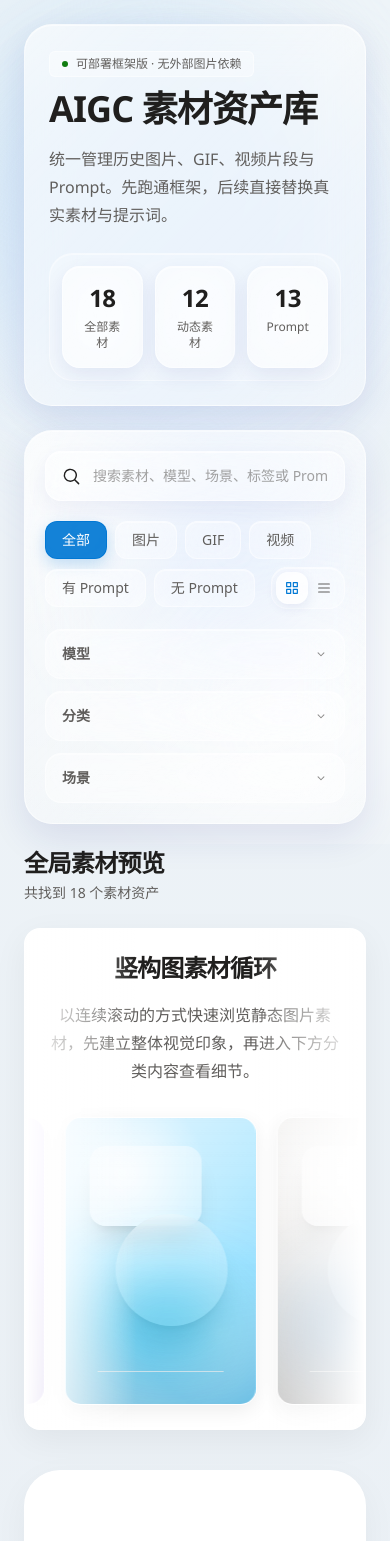
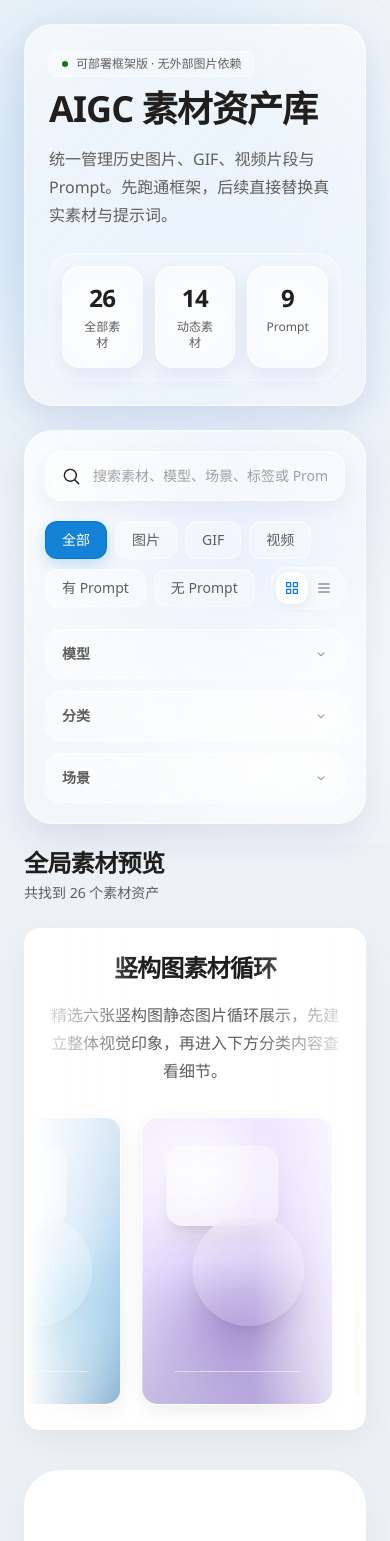
Before and after one commit to Feeeling-Black/aigc-asset-library, a React (Vite) app: page / in a window 390 px wide. Shown: the top 1541 px of the page. Built offline with nearby package versions, Linux system fonts and the light colour scheme; the HTML template or start-up script is replaced by a standard one.

Commit message:
Update App.jsx

```diff
--- a/src/App.jsx
+++ b/src/App.jsx
@@ -27,15 +27,15 @@ const visualPresets = [
   ["#fdf3f4", "#f7d7dc", "#f3a8b7", "#e3008c"],
 ];
 
-const initialAssets = Array.from({ length: 18 }, (_, index) => {
+const placeholderAssets = Array.from({ length: 12 }, (_, index) => {
   const id = index + 1;
-  const mediaType = mediaTypes[index % mediaTypes.length];
+  const mediaType = "image";
   const hasPrompt = index % 4 !== 1;
   const preset = visualPresets[index % visualPresets.length];
 
   return {
     id,
-    title: `${mediaType === "image" ? "图片" : mediaType === "gif" ? "动态素材" : "视频片段"}占位 ${String(id).padStart(2, "0")}`,
+    title: `图片占位 ${String(id).padStart(2, "0")}`,
     mediaType,
     model: models[index % models.length],
     category: categories[index % categories.length],
@@ -49,6 +49,48 @@ const initialAssets = Array.from({ length: 18 }, (_, index) => {
     accent: preset[3],
   };
 });
+
+const motionAssetTitles = [
+  "防晒科技",
+  "抑菌科技",
+  "舒弹科技",
+  "透气面料",
+  "防泼水科技",
+  "防护科技",
+  "易打理面料",
+  "耐磨面料",
+  "防雨科技",
+  "抗静电科技",
+  "纯棉面料",
+  "抑菌科技",
+  "防风科技",
+  "透湿科技",
+];
+
+const motionAssets = motionAssetTitles.map((title, index) => {
+  const id = index + 13;
+  const preset = visualPresets[index % visualPresets.length];
+  const scene = title.includes("面料") ? "功能面料" : title;
+
+  return {
+    id,
+    title,
+    mediaType: "video",
+    mediaUrl: `/aigc-assets/motion/gif${index + 1}.mp4`,
+    model: "动态素材",
+    category: "功能类",
+    scene,
+    quarter: "26Q2",
+    favorite: false,
+    hasPrompt: false,
+    prompt: "",
+    tags: ["动态素材", "功能类", title],
+    gradient: `linear-gradient(135deg, ${preset[0]} 0%, ${preset[1]} 48%, ${preset[2]} 100%)`,
+    accent: preset[3],
+  };
+});
+
+const initialAssets = [...placeholderAssets, ...motionAssets];
 
 const navItems = [
   { key: "all", label: "全部素材", icon: "image" },
@@ -228,6 +270,31 @@ function Panel({ children, className = "", style = {} }) {
 
 function AssetPreview({ item }) {
   const isMotion = item.mediaType === "gif" || item.mediaType === "video";
+
+  if (item.mediaUrl) {
+    if (item.mediaType === "video") {
+      return (
+        <div className="relative h-full w-full overflow-hidden bg-black">
+          <video
+            className="h-full w-full object-cover"
+            src={item.mediaUrl}
+            autoPlay
+            loop
+            muted
+            playsInline
+            preload="metadata"
+          />
+          <div className="pointer-events-none absolute inset-0 bg-gradient-to-b from-black/0 via-black/0 to-black/10" />
+        </div>
+      );
+    }
+
+    return (
+      <div className="relative h-full w-full overflow-hidden bg-gray-100">
+        <img src={item.mediaUrl} alt={item.title} className="h-full w-full object-cover" loading="lazy" />
+      </div>
+    );
+  }
 
   return (
     <div className="relative h-full w-full overflow-hidden" style={{ background: item.gradient }}>
@@ -418,10 +485,36 @@ function AssetGridView({ assets, onToggleFavorite, hoveredAssetId, selectedAsset
   );
 }
 
+function MotionGridView({ assets, onToggleFavorite, hoveredAssetId, selectedAssetId, onSelectAsset, onHoverStart, onHoverEnd }) {
+  const motionAssets = assets.slice(0, 14);
+
+  return (
+    <section className="grid gap-6 sm:grid-cols-2">
+      {motionAssets.map((item, index) => (
+        <AssetCard
+          key={item.id}
+          item={item}
+          index={index}
+          onToggleFavorite={onToggleFavorite}
+          isFocused={hoveredAssetId === item.id}
+          hasFocusedAsset={hoveredAssetId !== null}
+          isSelected={selectedAssetId === item.id}
+          onSelectAsset={onSelectAsset}
+          onHoverStart={onHoverStart}
+          onHoverEnd={onHoverEnd}
+          frameClassName="aspect-[4/3]"
+          showModelLabel={false}
+          showPromptPanel={false}
+        />
+      ))}
+    </section>
+  );
+}
+
 function AssetMarquee({ assets }) {
   const stillAssets = assets.filter((item) => item.mediaType === "image");
-  const sourceAssets = stillAssets.length > 0 ? stillAssets : assets;
-  const marqueeAssets = [...sourceAssets, ...sourceAssets, ...sourceAssets];
+  const sourceAssets = (stillAssets.length > 0 ? stillAssets : assets).slice(0, 6);
+  const marqueeAssets = [...sourceAssets, ...sourceAssets, ...sourceAssets, ...sourceAssets];
 
   return (
     <div className="relative overflow-hidden rounded-2xl border bg-white py-6" style={{ borderColor: theme.border, boxShadow: "0 10px 34px rgba(0,0,0,.055)" }}>
@@ -429,7 +522,7 @@ function AssetMarquee({ assets }) {
       <div className="pointer-events-none absolute inset-y-0 right-0 z-10 w-28 bg-gradient-to-l from-white to-transparent" />
       <div className="mb-8 px-6 text-center md:px-8">
         <h3 className="text-2xl font-semibold tracking-[-0.035em] md:text-4xl" style={{ color: theme.text }}>竖构图素材循环</h3>
-        <p className="mx-auto mt-4 max-w-2xl text-base leading-7 md:text-lg md:leading-8" style={{ color: theme.subText }}>以连续滚动的方式快速浏览静态图片素材，先建立整体视觉印象，再进入下方分类内容查看细节。</p>
+        <p className="mx-auto mt-4 max-w-2xl text-base leading-7 md:text-lg md:leading-8" style={{ color: theme.subText }}>精选六张竖构图静态图片循环展示，先建立整体视觉印象，再进入下方分类内容查看细节。</p>
       </div>
       <div className="marquee-track flex w-max gap-5 px-6 md:px-8">
         {marqueeAssets.map((item, index) => (
@@ -648,7 +741,7 @@ export default function AIGCAssetLibrary() {
 
         <SectionTitle activeSection={activeSection} filteredCount={filteredAssets.length} />
 
-        {activeSection === "prompt" ? <PromptLibraryView assets={filteredAssets} viewMode={viewMode} onToggleFavorite={handleToggleFavorite} hoveredAssetId={hoveredAssetId} selectedAssetId={selectedAssetId} onSelectAsset={handleSelectAsset} onHoverStart={setHoveredAssetId} onHoverEnd={() => setHoveredAssetId(null)} /> : activeSection === "taxonomy" ? <TaxonomyView /> : filteredAssets.length === 0 ? <EmptyState /> : showGrid ? activeSection === "all" ? <GlobalPreviewGridView assets={filteredAssets} onToggleFavorite={handleToggleFavorite} hoveredAssetId={hoveredAssetId} selectedAssetId={selectedAssetId} onSelectAsset={handleSelectAsset} onHoverStart={setHoveredAssetId} onHoverEnd={() => setHoveredAssetId(null)} /> : <AssetGridView assets={filteredAssets} onToggleFavorite={handleToggleFavorite} hoveredAssetId={hoveredAssetId} selectedAssetId={selectedAssetId} onSelectAsset={handleSelectAsset} onHoverStart={setHoveredAssetId} onHoverEnd={() => setHoveredAssetId(null)} /> : <AssetListView assets={filteredAssets} onToggleFavorite={handleToggleFavorite} />}
+        {activeSection === "prompt" ? <PromptLibraryView assets={filteredAssets} viewMode={viewMode} onToggleFavorite={handleToggleFavorite} hoveredAssetId={hoveredAssetId} selectedAssetId={selectedAssetId} onSelectAsset={handleSelectAsset} onHoverStart={setHoveredAssetId} onHoverEnd={() => setHoveredAssetId(null)} /> : activeSection === "taxonomy" ? <TaxonomyView /> : filteredAssets.length === 0 ? <EmptyState /> : showGrid ? activeSection === "all" ? <GlobalPreviewGridView assets={filteredAssets} onToggleFavorite={handleToggleFavorite} hoveredAssetId={hoveredAssetId} selectedAssetId={selectedAssetId} onSelectAsset={handleSelectAsset} onHoverStart={setHoveredAssetId} onHoverEnd={() => setHoveredAssetId(null)} /> : activeSection === "motion" ? <MotionGridView assets={filteredAssets} onToggleFavorite={handleToggleFavorite} hoveredAssetId={hoveredAssetId} selectedAssetId={selectedAssetId} onSelectAsset={handleSelectAsset} onHoverStart={setHoveredAssetId} onHoverEnd={() => setHoveredAssetId(null)} /> : <AssetGridView assets={filteredAssets} onToggleFavorite={handleToggleFavorite} hoveredAssetId={hoveredAssetId} selectedAssetId={selectedAssetId} onSelectAsset={handleSelectAsset} onHoverStart={setHoveredAssetId} onHoverEnd={() => setHoveredAssetId(null)} /> : <AssetListView assets={filteredAssets} onToggleFavorite={handleToggleFavorite} />}
       </main>
 
       <style>{`
```
